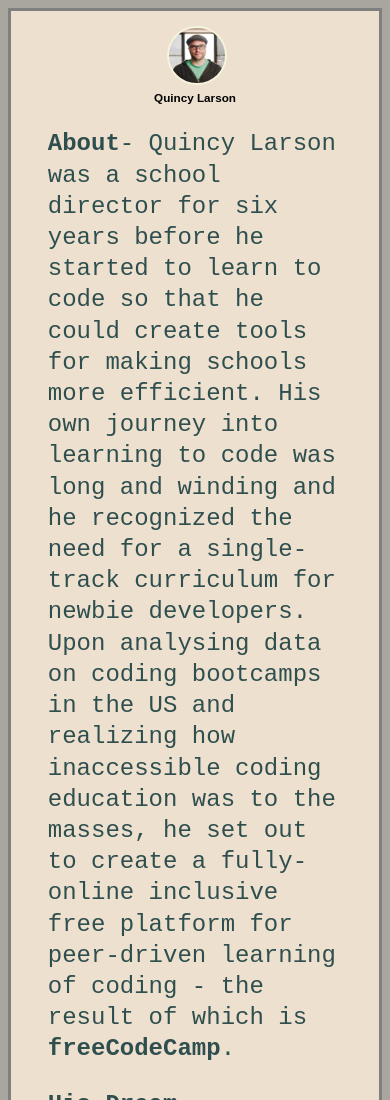
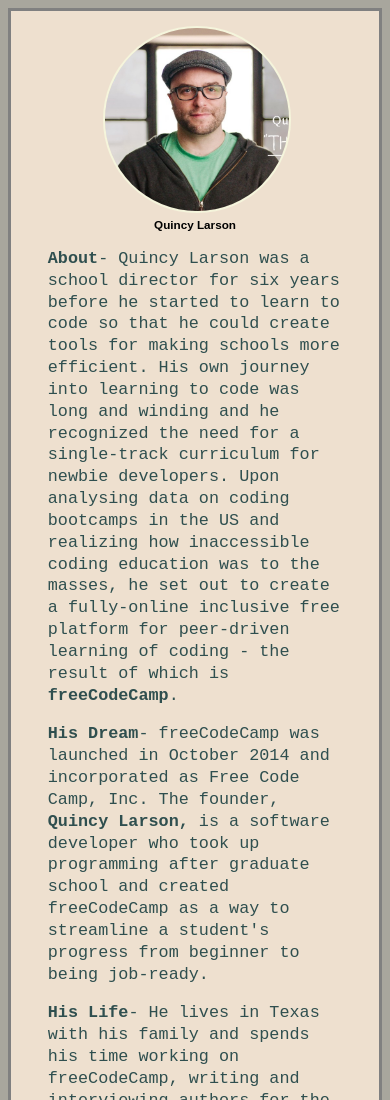
Before and after one commit to GMGOG/Freecodecamp---tribute-page, a plain HTML site: page index.html in a window 390 px wide. Shown: the top 1100 px of the page. Drawn offline with Linux system fonts and the light colour scheme.

Commit message:
media query

```diff
--- a/style.css
+++ b/style.css
@@ -87,3 +87,17 @@ a {
     text-align: center;
     margin-bottom: 2%;
 }
+
+@media (max-width: 768px) {
+    #image {
+        margin-top: 4%;
+        margin-left: 25%;
+        max-width: 50%;
+        height: auto;
+        border: 2px beige solid;
+        border-radius: 100%;
+    }
+    #main {
+        font-size: 0.7rem;
+    }
+}
```
